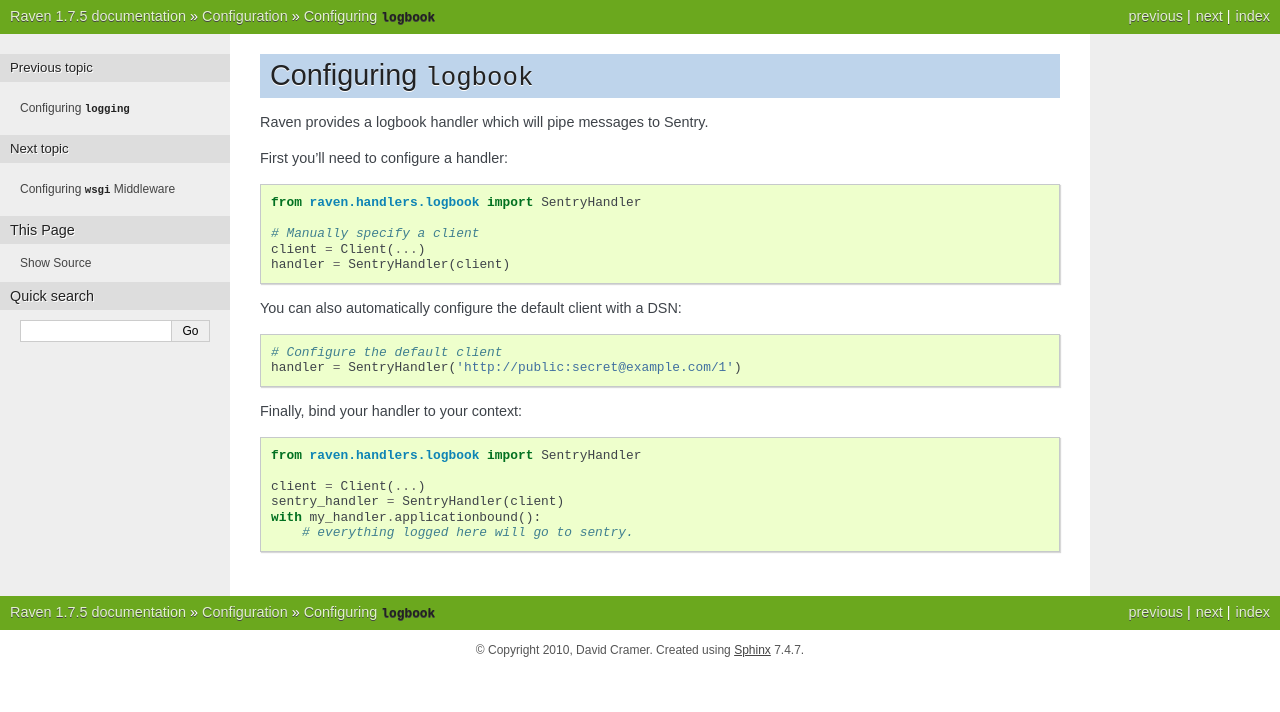
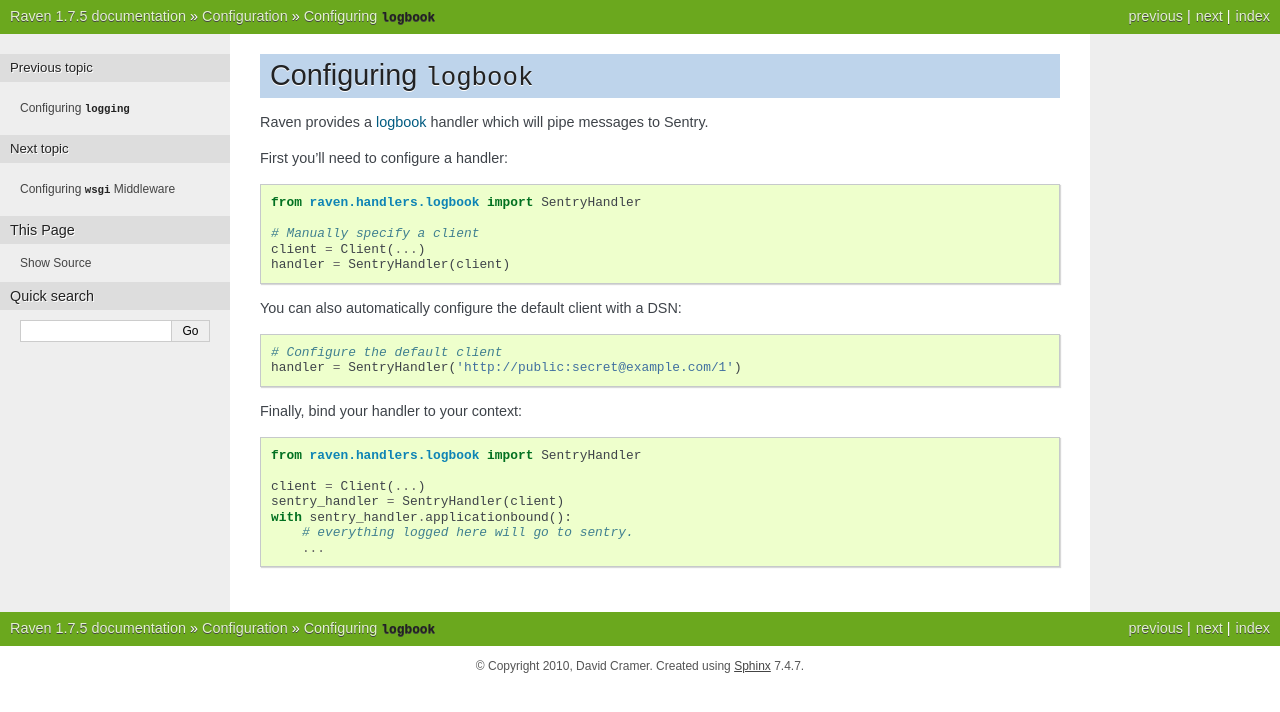
Before and after one commit to JohnFredok/apm-agent-python, a Sphinx documentation site: the page built from docs/config/logbook.rst, in a window 1280 px wide. Shown: the top 712 px of the page. Built offline with Sphinx 7.4.7, drawn with Linux system fonts in a browser that asks for light colours.

Commit message:
logbook doc fixes

```diff
--- a/docs/config/logbook.rst
+++ b/docs/config/logbook.rst
@@ -1,7 +1,8 @@
 Configuring ``logbook``
 =======================
 
-Raven provides a logbook handler which will pipe messages to Sentry.
+Raven provides a `logbook <http://logbook.pocoo.org>`_ handler which will pipe
+messages to Sentry.
 
 First you'll need to configure a handler::
 
@@ -22,5 +23,6 @@
 
     client = Client(...)
     sentry_handler = SentryHandler(client)
-    with my_handler.applicationbound():
+    with sentry_handler.applicationbound():
         # everything logged here will go to sentry.
+        ...
```
